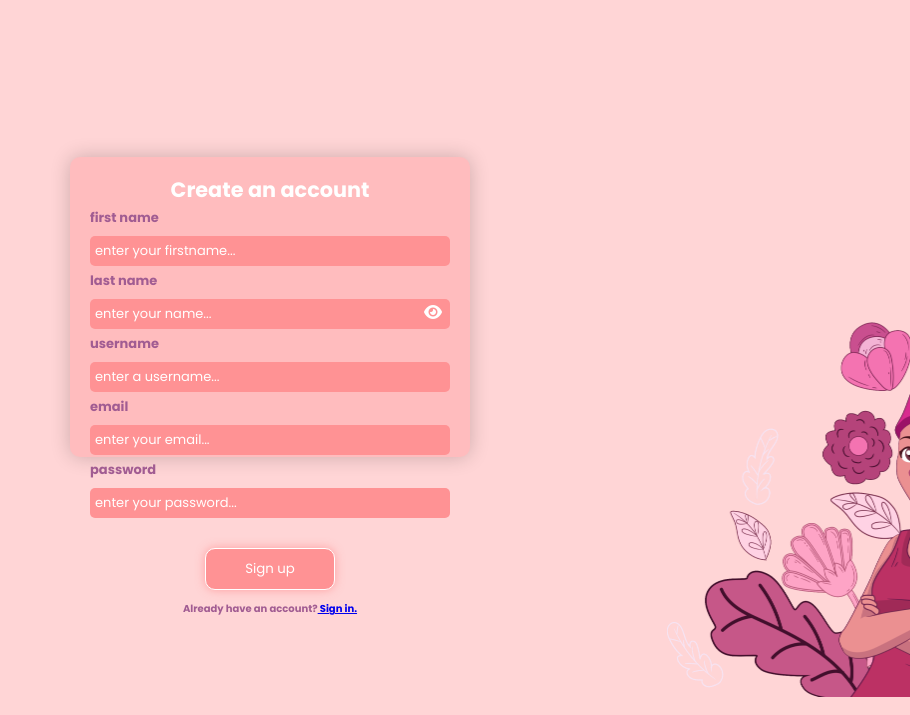
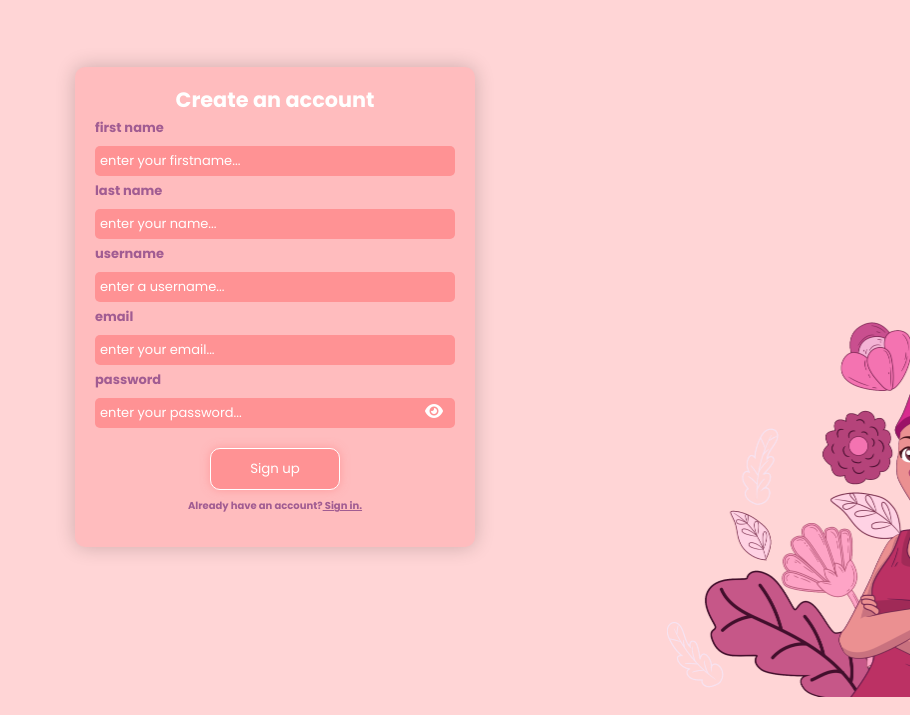
Before and after one commit to meriemhcn/PinkOctober, a website: page frontend/HTML/page1.html in a window 1280 px wide. Shown: the part 101-816 px from the top of the page, without its empty margins (370-1280 px from the left). Drawn offline with Linux system fonts and the light colour scheme.

Commit message:
problem fixed

```diff
--- a/frontend/HTML/page1.html
+++ b/frontend/HTML/page1.html
@@ -4,7 +4,7 @@
     <meta charset="UTF-8">
     <meta name="viewport" content="width=device-width, initial-scale=1.0">
     <title>Sign up</title>
-    <link rel="stylesheet" href="../styles/page2.css">
+    <link rel="stylesheet" href="../styles/page1.css">
     <link rel="stylesheet" href="https://fonts.googleapis.com/css2?family=Poppins:wght@300;400;500;600;700&display=swap">
     <link rel="stylesheet" href="https://cdnjs.cloudflare.com/ajax/libs/font-awesome/6.6.0/css/all.min.css">
 </head>
@@ -36,8 +36,6 @@
             <label for="password">password</label><br>
             <input type="password" name="password" id="password" placeholder="enter your password...">
             <i class="fa-solid fa-eye" id="show-password"></i>
-
-
         </div>
         <button type="submit" class="btn"> Sign up</button>
         <div class="login-link">
--- a/frontend/styles/page1.css
+++ b/frontend/styles/page1.css
@@ -36,6 +36,7 @@ h1{
     height: 480px;
     text-align: center;
     align-items: flex-end;
+    margin-left: 10px;
 
 
 }
```
